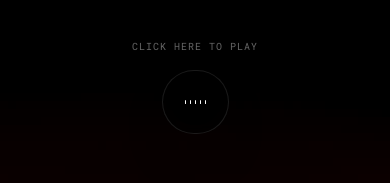
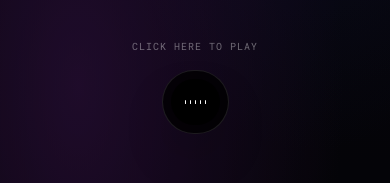
Before and after one commit to Danaemisdan/Tingo-Radio-frontend, a Next.js app: page /radio in a window 390 px wide. Shown: the part 590-773 px from the top of the page. Built offline with nearby package versions, Linux system fonts and the light colour scheme.

Commit message:
perf: skip canvas+aurora entirely on mobile to fix iPhone lag

```diff
--- a/src/app/radio/page.tsx
+++ b/src/app/radio/page.tsx
@@ -23,6 +23,11 @@ export default function RadioPage() {
   const [floatingEmojis, setFloatingEmojis] = useState<FloatingEmoji[]>([]);
   const [superChats, setSuperChats] = useState<ChatMessage[]>([]);
   const [isMobileChatOpen, setIsMobileChatOpen] = useState(false);
+  // Detect mobile once at mount to disable expensive GPU effects
+  const [isMobile] = useState(() => {
+    if (typeof window === 'undefined') return false;
+    return navigator.maxTouchPoints > 0 || window.innerWidth < 768;
+  });
 
   const handleFloatingEmoji = useCallback((fe: FloatingEmoji) => {
     setFloatingEmojis(prev => [...prev, fe]);
@@ -51,11 +56,12 @@ export default function RadioPage() {
       </div>
 
       {/* Aurora when playing */}
+      {/* Aurora when playing — desktop only, way too expensive on iPhone */}
+      {!isMobile && (
         <AnimatePresence>
           {isPlaying && (
             <motion.div key="aurora" initial={{ opacity: 0 }} animate={{ opacity: 1 }} exit={{ opacity: 0 }}
               transition={{ duration: 2 }} className="absolute inset-0 pointer-events-none z-0 overflow-hidden">
-            {/* Aurora orbs: animated on desktop only. On mobile, static blobs to save GPU */}
               <motion.div
                 className="absolute top-[20%] left-[10%] w-[60vw] h-[60vw] max-w-[800px] max-h-[800px] bg-[#FF6B35] blur-[100px] md:blur-[150px] rounded-full mix-blend-screen opacity-30 md:opacity-40"
                 animate={{ scale: [1, 1.2, 1], x: ['0%', '10%', '0%'], y: ['0%', '-10%', '0%'] }}
@@ -74,6 +80,8 @@ export default function RadioPage() {
             </motion.div>
           )}
         </AnimatePresence>
+      )}
+
 
       {/* Floating Emoji Overlay */}
       <FloatingEmojiOverlay emojis={floatingEmojis} />
@@ -160,7 +168,8 @@ export default function RadioPage() {
            * - On mobile: chat button pops out to the RIGHT with a genie spring animation
            */}
           <div className="flex items-center justify-center gap-4 mb-4 sm:mb-8 pointer-events-none">
-            <div className="bg-black/60 backdrop-blur-md p-2 rounded-full border border-white/10 shadow-2xl pointer-events-auto flex items-center justify-center hover:border-white/30 cursor-pointer shrink-0 z-10 touch-manipulation">
+            {/* backdrop-blur removed on mobile — expensive compositing layer */}
+            <div className={`p-2 rounded-full border border-white/10 shadow-2xl pointer-events-auto flex items-center justify-center hover:border-white/30 cursor-pointer shrink-0 z-10 touch-manipulation ${isMobile ? 'bg-black/80' : 'bg-black/60 backdrop-blur-md'}`}>
               <MusicToggleButton onPlayChange={setIsPlaying} volume={volume} />
             </div>
 
--- a/src/components/ui/dynamic-wave-canvas-background.tsx
+++ b/src/components/ui/dynamic-wave-canvas-background.tsx
@@ -1,16 +1,28 @@
-import React, { useEffect, useRef } from 'react';
+import React, { useEffect, useRef, useState } from 'react';
 
 const HeroWave = () => {
   const canvasRef = useRef<HTMLCanvasElement>(null);
+  // Detect touch/mobile device — skip heavy canvas animation to prevent iPhone lag
+  const [isMobile] = useState(() => {
+    if (typeof window === 'undefined') return false;
+    return (
+      window.matchMedia('(pointer: coarse)').matches ||
+      navigator.maxTouchPoints > 0 ||
+      window.innerWidth < 768
+    );
+  });
 
   useEffect(() => {
+    // On mobile: skip entirely — use static CSS gradient instead
+    if (isMobile) return;
+
     const canvas = canvasRef.current;
     if (!canvas) return;
     const ctx = canvas.getContext('2d');
     if (!ctx) return;
 
     let width: number, height: number, imageData: ImageData, data: Uint8ClampedArray;
-    // Increase SCALE to drastically reduce pixel calculations per frame (optimize performance)
+    // SCALE=8 means we compute 1/64th of pixels and upscale — fast enough for desktop
     const SCALE = 8;
     let animationFrameId: number;
 
@@ -95,7 +107,19 @@ const HeroWave = () => {
       window.removeEventListener('resize', resizeCanvas);
       cancelAnimationFrame(animationFrameId);
     };
-  }, []);
+  }, [isMobile]);
+
+  // Mobile: static gradient (zero CPU, same dark purple/blue aesthetic)
+  if (isMobile) {
+    return (
+      <div
+        className="absolute inset-0 w-full h-full"
+        style={{
+          background: 'radial-gradient(ellipse at 20% 80%, rgba(60,20,80,0.6) 0%, transparent 60%), radial-gradient(ellipse at 80% 20%, rgba(20,30,80,0.5) 0%, transparent 60%), linear-gradient(180deg, #050508 0%, #0a0814 50%, #050508 100%)',
+        }}
+      />
+    );
+  }
 
   return <canvas ref={canvasRef} className="absolute inset-0 w-full h-full" />;
 };
```
Lines whose indentation alone changed are shown as unchanged.
